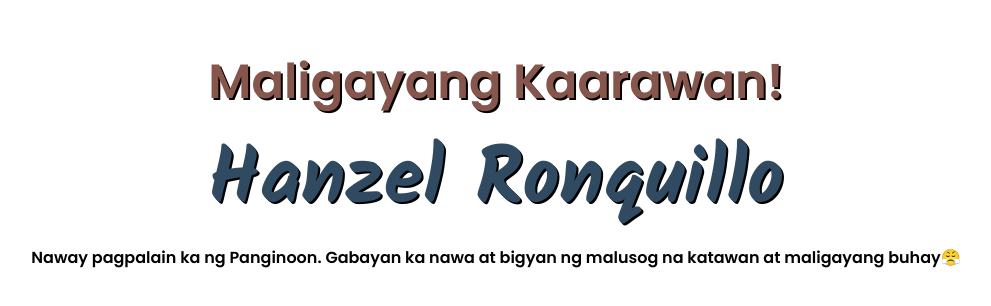
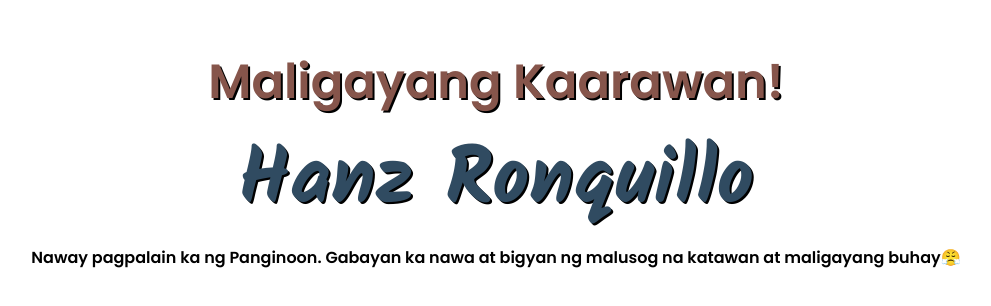
Before and after one commit to JomarinDeTe/hanz-bday, a plain HTML site: page index.html in a window 1280 px wide. Shown: the part 104-410 px from the top of the page, without its empty margins (144-1135 px from the left). Drawn offline with Linux system fonts and the light colour scheme.

Commit message:
Update index.html

```diff
--- a/index.html
+++ b/index.html
@@ -11,7 +11,7 @@
         <section class="land">
             <div class="container">
 
-                 <h1>Maligayang Kaarawan!<br><span>Hanzel Ronquillo</span></h1>
+                 <h1>Maligayang Kaarawan!<br><span>Hanz Ronquillo</span></h1>
               <p>Naway pagpalain ka ng Panginoon. Gabayan ka nawa at bigyan ng malusog na katawan at maligayang buhay😤</p>
             </div>
         </section>
```
